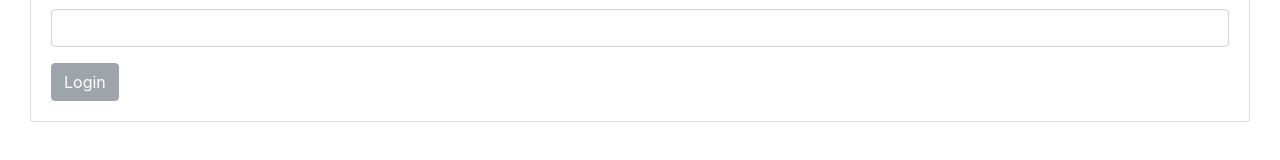
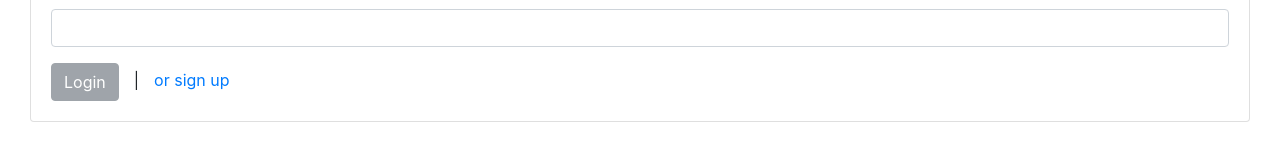
Before and after one commit to AlexTargonski/jwt-auth, a React (Create React App) app: page / in a window 1280 px wide. Shown: the part 160-320 px from the top of the page. Built offline with nearby package versions, Linux system fonts and the light colour scheme.

Commit message:
add sign up link

```diff
--- a/src/components/LoginPage.js
+++ b/src/components/LoginPage.js
@@ -11,6 +11,7 @@ import {
 import styled               from 'styled-components';
 import * as R               from 'ramda';
 import validator            from 'validator';
+import { Link }             from 'react-router-dom'
 
 import { login }            from '../actions/userActions';
 
@@ -60,6 +61,10 @@ class LoginPage extends Component {
             >
               Login
             </Button>
+            <Serparator>
+              |
+            </Serparator>
+            <Link to="/sign_up">or sign up</Link>
           </form>
         </CardBody>
       </StyledCard>
@@ -77,6 +82,10 @@ const StyledCard = styled(Card)`
   margin : 30px;
 `;
 
+const Serparator = styled.span`
+  margin : 0 15px;
+`;
+
 const mapDispatchToProps = (dispatch, ownProps) => {
    return {
       onLogin: user => {
```
